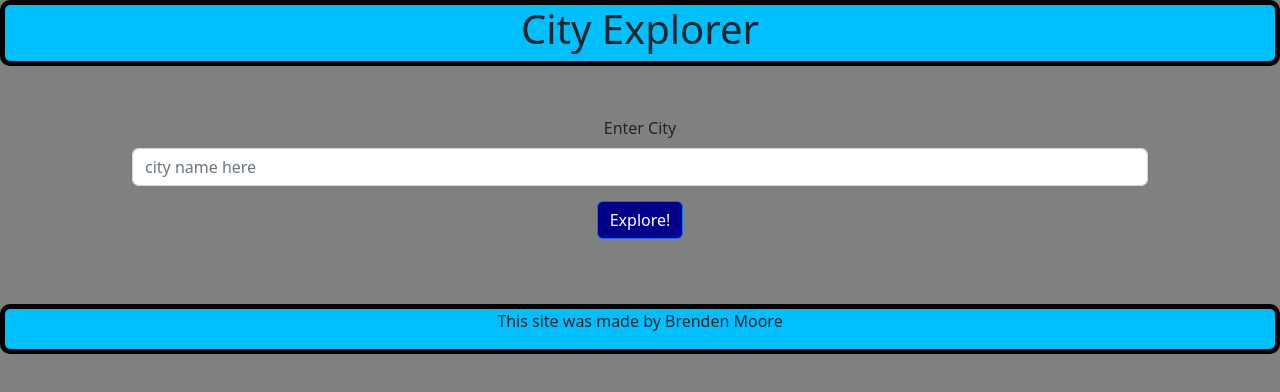
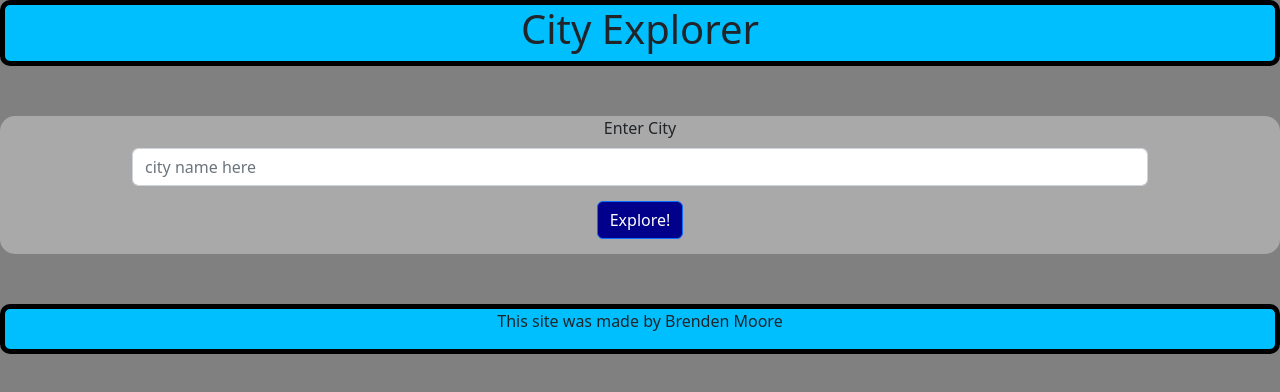
Before and after one commit to Brendeen/city-explorer, a React (Create React App) app: page / in a window 1280 px wide. Shown: the top 392 px of the page. Built offline with nearby package versions, Linux system fonts and the light colour scheme.

Commit message:
modified style slightly to look cleaner

```diff
--- a/src/index.css
+++ b/src/index.css
@@ -24,6 +24,11 @@ button.btn {
   background-color: darkblue;
 }
 
+main {
+  border-radius: 15px;
+  background-color: darkgray;
+}
+
 h2, p {
   text-align: center;
 }
@@ -35,11 +40,18 @@ h2, p {
   margin-bottom: 50px;
 }
 
+#weatherJSON {
+  background-color: darkgray;
+  border-radius: 10px;
+}
+
 footer {
   text-align: center;
   background-color: deepskyblue;
   border: solid black 5px;
   border-radius: 10px;
+  position: relative;
+  bottom: 0;
 }
 
 
```
